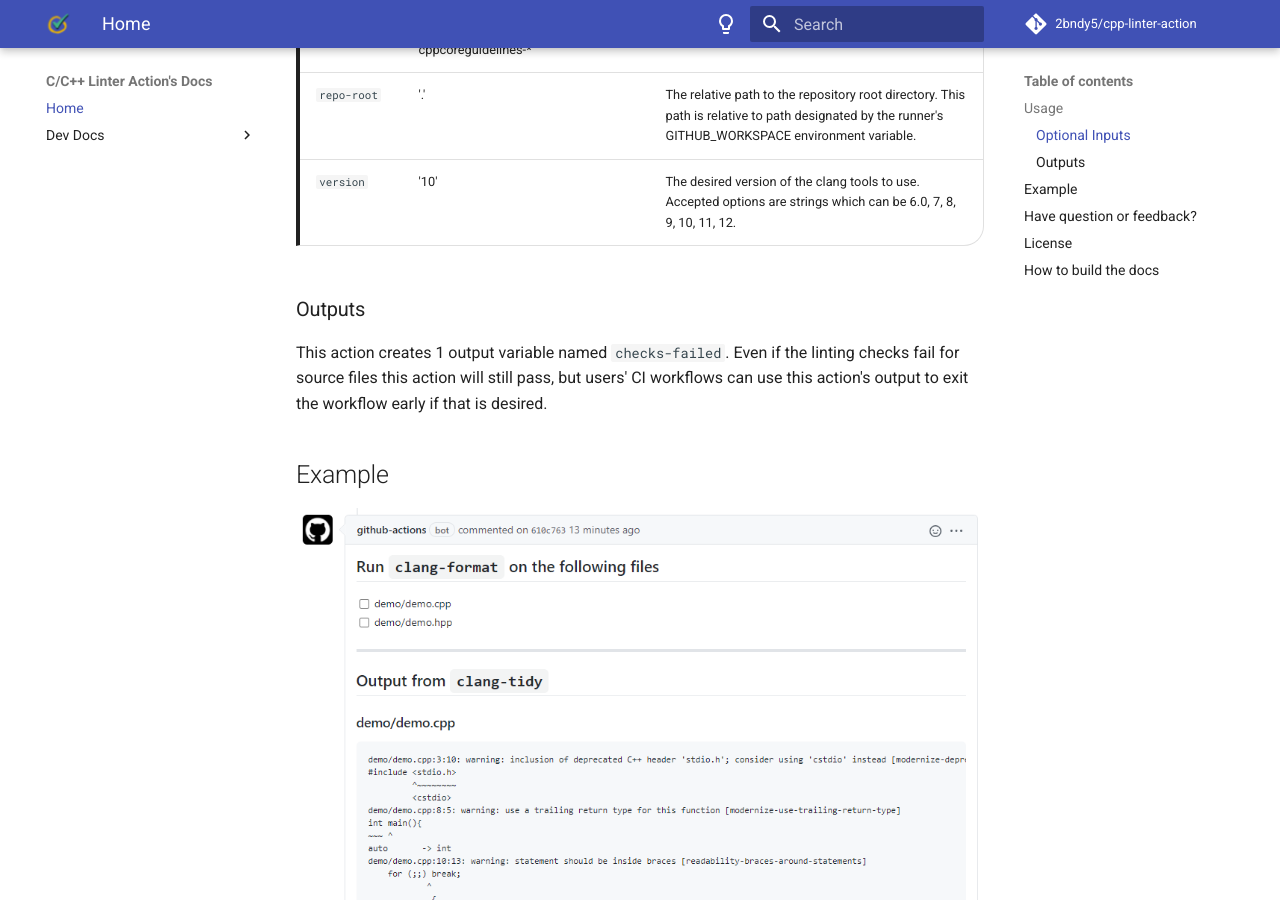
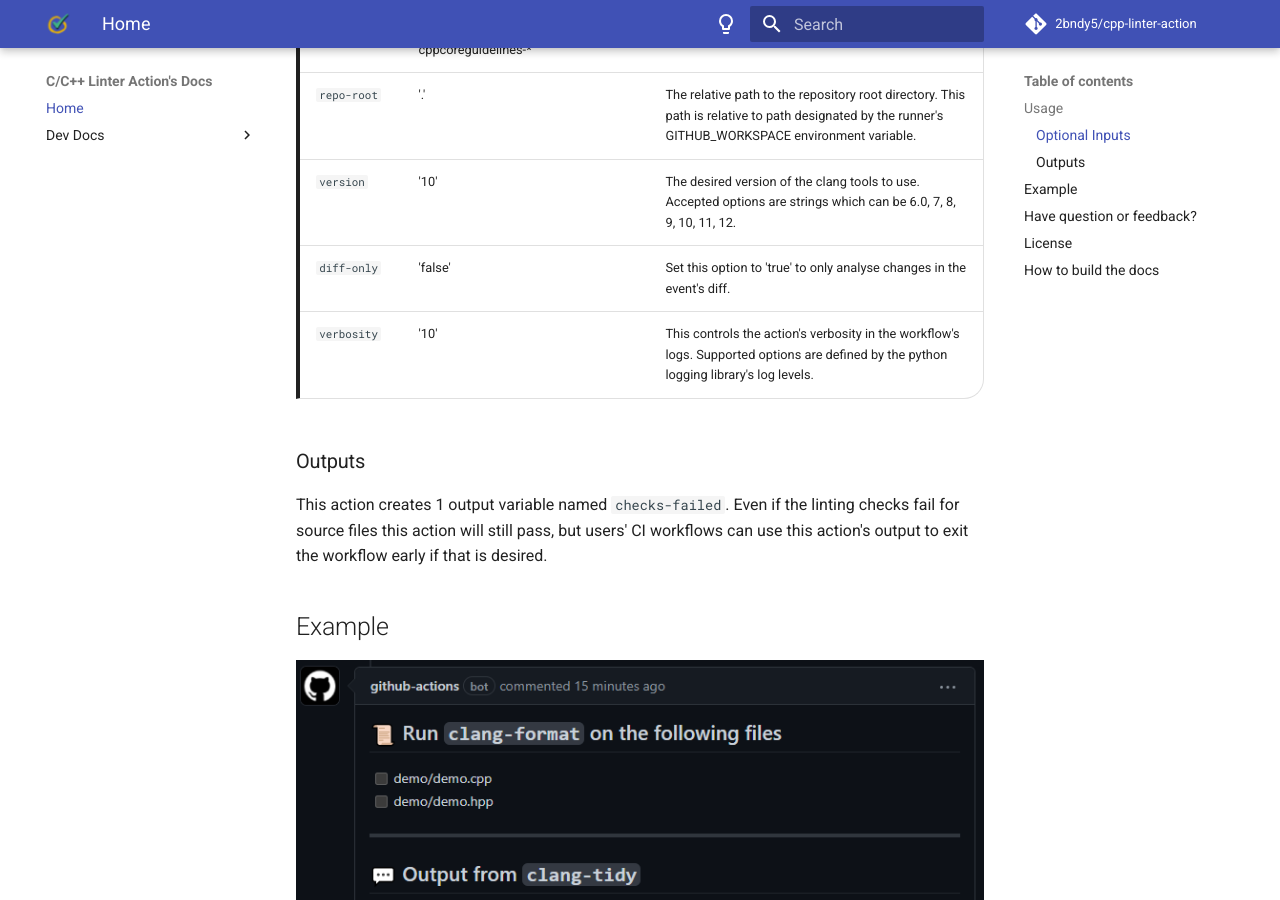
Before and after one commit to cpp-linter/cpp-linter-action, an MkDocs documentation site: the page built from docs/index.md, in a window 1280 px wide and 900 px high, scrolled down 1258 px. Built offline with MkDocs 1.6.1 and Material for MkDocs 9.7.7, drawn with Linux system fonts in a browser that asks for light colours; comment, search, counter and statistics services are not loaded.

Commit message:
update readme & demo picture

```diff
--- a/README.md
+++ b/README.md
@@ -50,6 +50,8 @@ jobs:
 | `tidy-checks` | 'boost-\*,bugprone-\*,performance-\*,<br>readability-\*,portability-\*,<br>modernize-\*,clang-analyzer-\*,<br>cppcoreguidelines-\*' | A string of regex-like patterns specifying what checks clang-tidy will use.|
 | `repo-root` | '.' | The relative path to the repository root directory. This path is relative to path designated by the runner's GITHUB_WORKSPACE environment variable. |
 | `version` | '10' | The desired version of the clang tools to use. Accepted options are strings which can be 6.0, 7, 8, 9, 10, 11, 12. |
+| `diff-only` | 'false' | Set this option to 'true' to only analyse changes in the event's diff. |
+| `verbosity` | '10' | This controls the action's verbosity in the workflow's logs. Supported options are defined by the python logging library's log levels. |
 
 ### Outputs
 
@@ -57,7 +59,7 @@ This action creates 1 output variable named `checks-failed`. Even if the linting
 
 ## Example
 <!--intro-end-->
-![github-actions bot](./docs/images/result.png)
+![github-actions bot](./docs/images/demo_comment.png)
 <!--footer-start-->
 Example comment is [here](https://github.com/shenxianpeng/cpp-linter-action/pull/5#commitcomment-55252014).
 
--- a/docs/index.md
+++ b/docs/index.md
@@ -6,7 +6,7 @@
    end="<!--intro-end-->"
 %}
 
-![sample picture](images/result.png)
+![sample picture](images/demo_comment.png)
 
 {%
    include-markdown "../README.md"
```
Also changed, not shown: docs/images/demo_comment.png, 1 other file.
